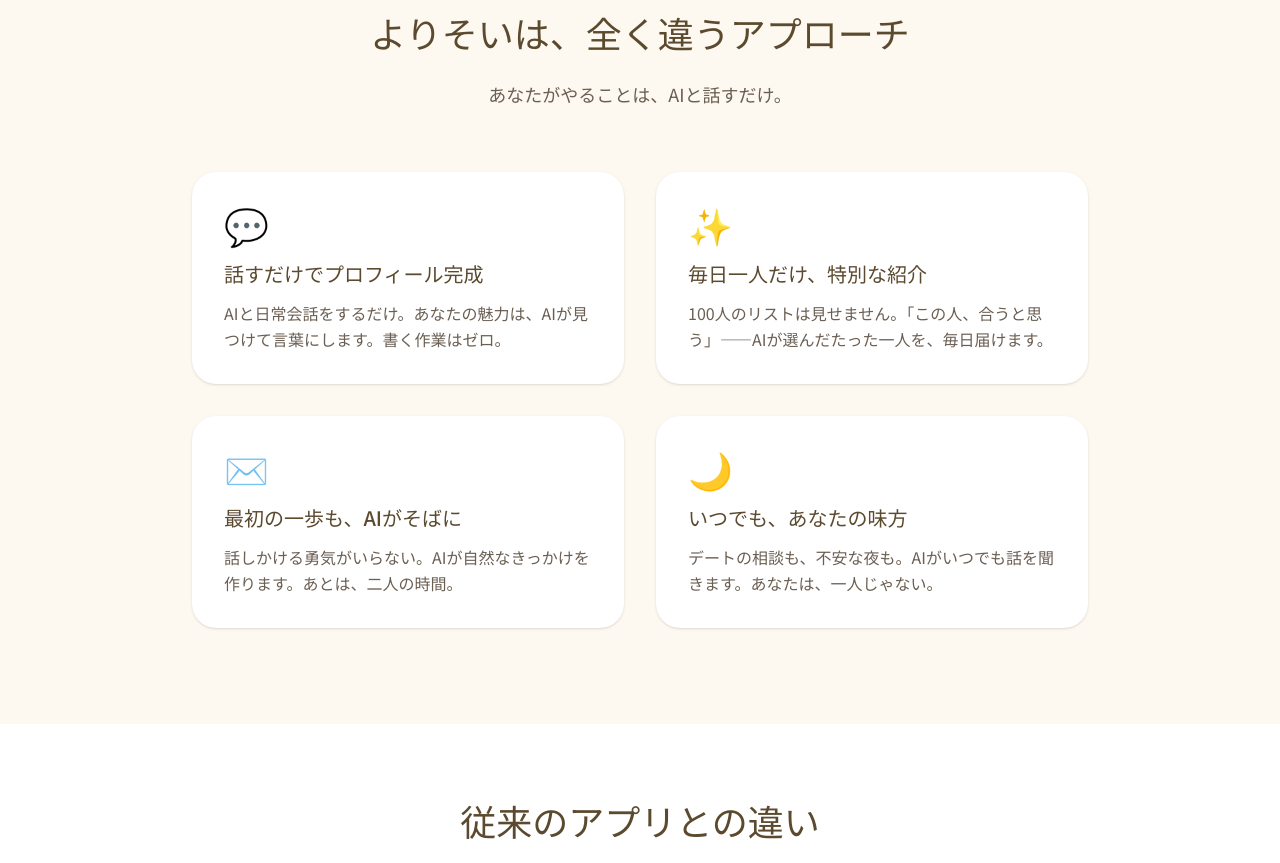
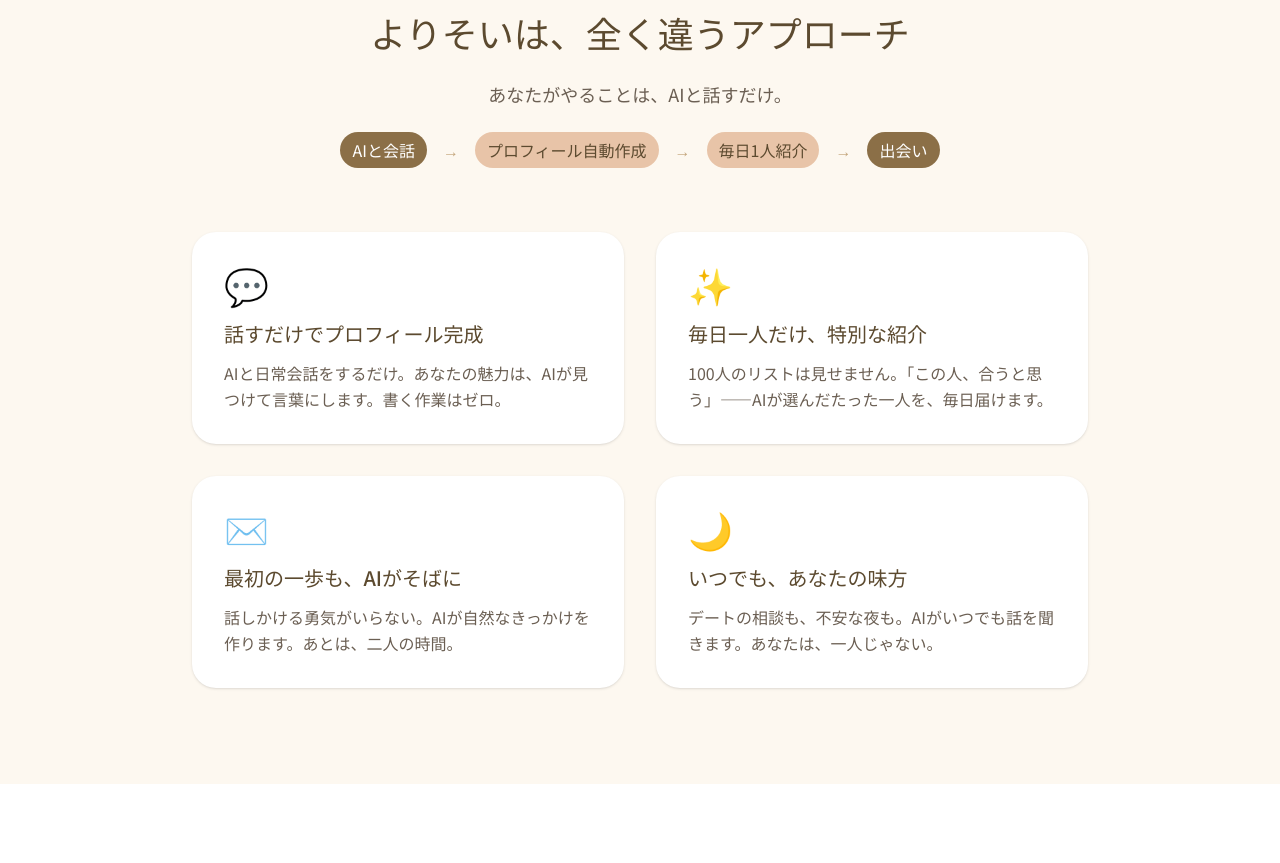
Before and after one commit to sntkmtnb/yorisoi, a Next.js app: page / in a window 1280 px wide. Shown: the part 1900-2763 px from the top of the page. Built offline with nearby package versions, Linux system fonts and the light colour scheme.

Commit message:
UX Round 36: LP サービスフロー図追加
- Solution セクションにフロー図追加
- AIと会話→プロフィール自動作成→毎日1人紹介→出会い
- サービスの仕組みを一目で理解可能に（松本あゆみ向け改善）

```diff
--- a/src/app/page.tsx
+++ b/src/app/page.tsx
@@ -211,9 +211,20 @@ export default function Home() {
           <h2 className="font-serif text-3xl md:text-4xl text-center text-[var(--color-warm-dark)] mb-6">
             よりそいは、全く違うアプローチ
           </h2>
-          <p className="text-center text-[var(--color-text-light)] text-lg mb-16">
+          <p className="text-center text-[var(--color-text-light)] text-lg mb-6">
             あなたがやることは、AIと話すだけ。
           </p>
+
+          {/* Simple flow visualization */}
+          <div className="flex items-center justify-center gap-2 md:gap-4 mb-16 text-sm md:text-base overflow-x-auto">
+            <span className="bg-[var(--color-warm)] text-white px-3 py-1.5 rounded-full whitespace-nowrap">AIと会話</span>
+            <span className="text-[var(--color-warm-light)]">→</span>
+            <span className="bg-[var(--color-accent-soft)] text-[var(--color-warm-dark)] px-3 py-1.5 rounded-full whitespace-nowrap">プロフィール自動作成</span>
+            <span className="text-[var(--color-warm-light)]">→</span>
+            <span className="bg-[var(--color-accent-soft)] text-[var(--color-warm-dark)] px-3 py-1.5 rounded-full whitespace-nowrap">毎日1人紹介</span>
+            <span className="text-[var(--color-warm-light)]">→</span>
+            <span className="bg-[var(--color-warm)] text-white px-3 py-1.5 rounded-full whitespace-nowrap">出会い</span>
+          </div>
 
           <div className="grid md:grid-cols-2 gap-6 md:gap-8">
             {[
```
